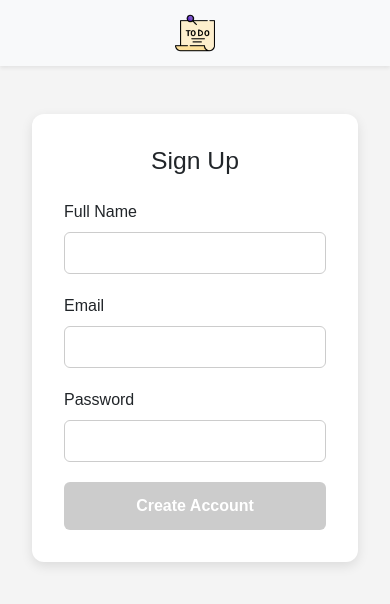
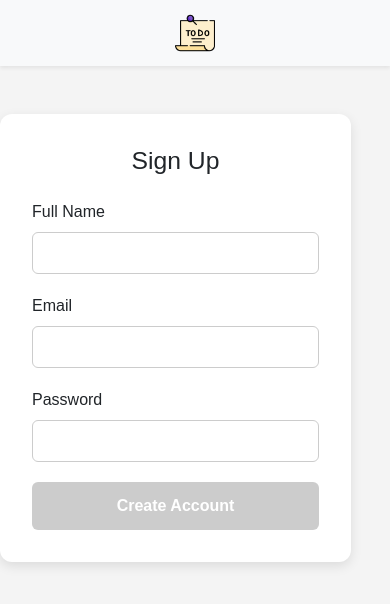
Before and after one commit to AhmedSaif2/todo-app-angular, an Angular app: page /signup in a window 390 px wide. Shown: the top 604 px of the page. Built offline with nearby package versions, Linux system fonts and the light colour scheme.

Commit message:
enhance signup styling on small screans

```diff
--- a/src/styles.css
+++ b/src/styles.css
@@ -4,9 +4,18 @@ body {
   margin: 0;
 }
 
+@media only screen and (max-width: 1024px) {
+  .signup-container {
+    width: 70% !important;
+  }
+}
 @media only screen and (max-width: 750px) {
   .card-body .action-buttons {
     flex-direction: column;
+  }
+  .signup-container {
+    width: 90% !important;
+    padding: 2rem 0rem !important;
   }
 }
 @media only screen and (max-width: 700px) {
```
